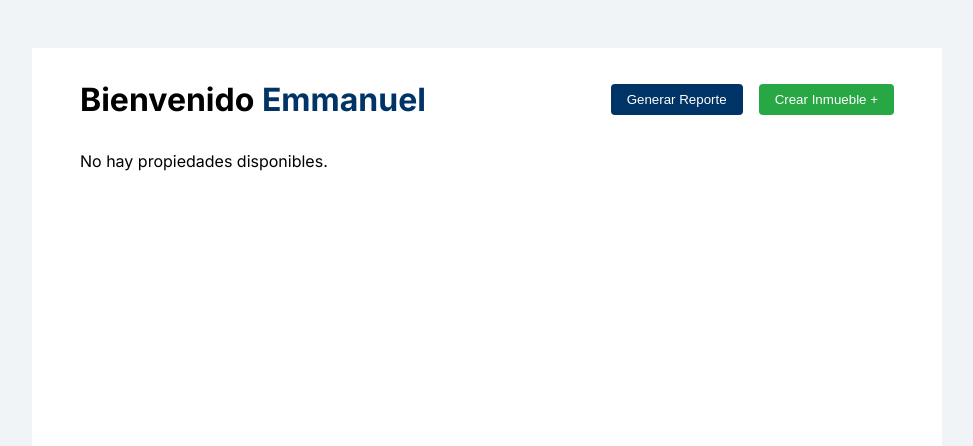
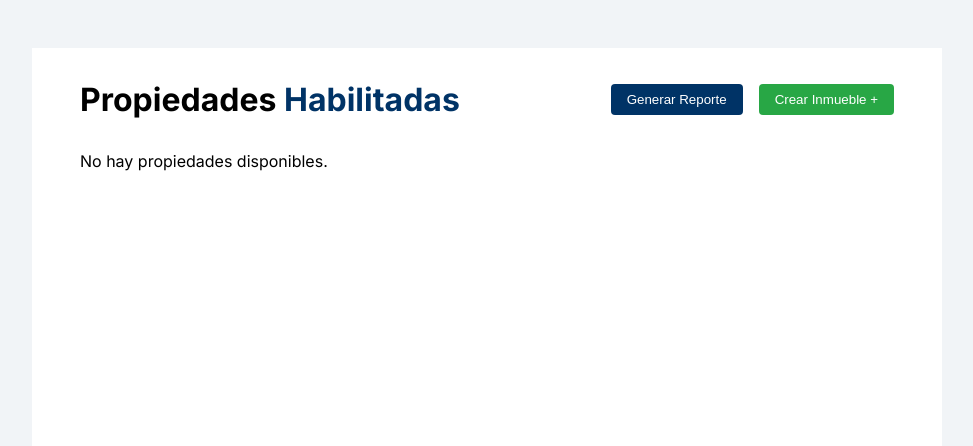
Before and after one commit to EmmanuelOcLe/inmobiliaria, a PHP site: page /inmobiliaria/dashboard-admin.php in a window 1280 px wide. Shown: the part 67-513 px from the top of the page, without its empty margins (153-1126 px from the left). Run offline with PHP 8.4, Linux system fonts and the light colour scheme; the visitor is signed in with stand-in values (Sample User, id 1); data that the repository does not hold is empty; some web fonts are replaced.

Commit message:
fix title dashboard

```diff
--- a/dashboard-admin.php
+++ b/dashboard-admin.php
@@ -23,7 +23,7 @@
         <div class="container-2">
           <div class="welcome-section">
             <div class="welcome-text">
-              <h1>Bienvenido <span class="name">Emmanuel</span></h1>
+              <h1>Propiedades <span class="name">Habilitadas</span></h1>
             </div>
             <div class="report-buttons">
               <button onclick="showReportModal()" class="report-btn primary">Generar Reporte</button>
```
